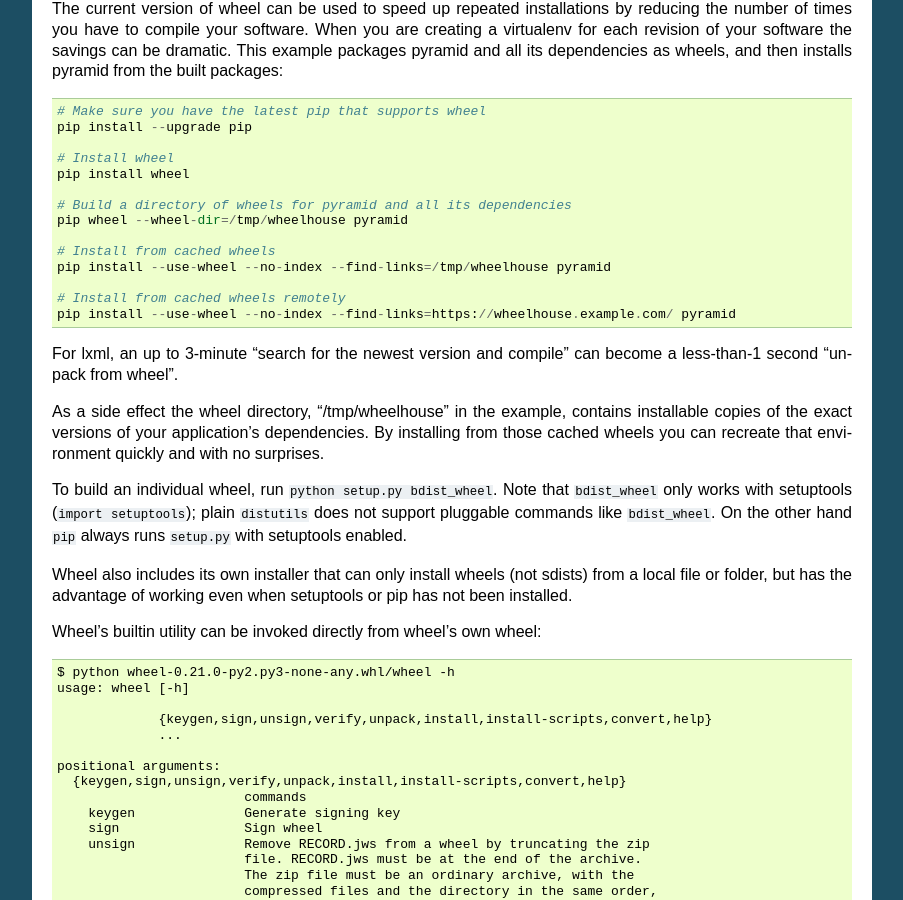
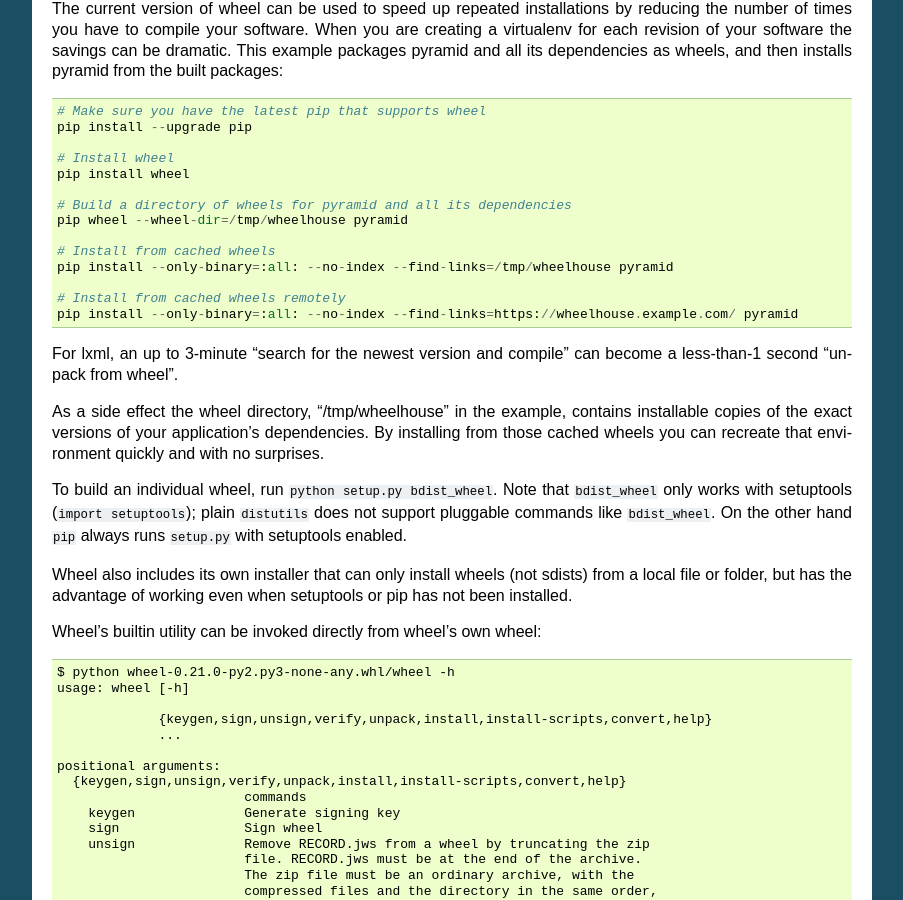
Before and after one commit to pypa/wheel, a Sphinx documentation site: the page built from docs/index.rst, in a window 1280 px wide and 900 px high, scrolled down 824 px. Shown: the whole window, without its empty margins (198-1101 px from the left). Built offline with Sphinx 7.4.7, drawn with Linux system fonts in a browser that asks for light colours.

Commit message:
Remove --use-wheel from pip usage
This has been removed in pip version 10 in favour of --no-binary and --only-binary.

```diff
--- a/docs/index.rst
+++ b/docs/index.rst
@@ -25,10 +25,10 @@
         pip wheel --wheel-dir=/tmp/wheelhouse pyramid
 
         # Install from cached wheels
-        pip install --use-wheel --no-index --find-links=/tmp/wheelhouse pyramid
+        pip install --only-binary=:all: --no-index --find-links=/tmp/wheelhouse pyramid
 
         # Install from cached wheels remotely
-        pip install --use-wheel --no-index --find-links=https://wheelhouse.example.com/ pyramid
+        pip install --only-binary=:all: --no-index --find-links=https://wheelhouse.example.com/ pyramid
 
 
 For lxml, an up to 3-minute "search for the newest version and compile"
```
